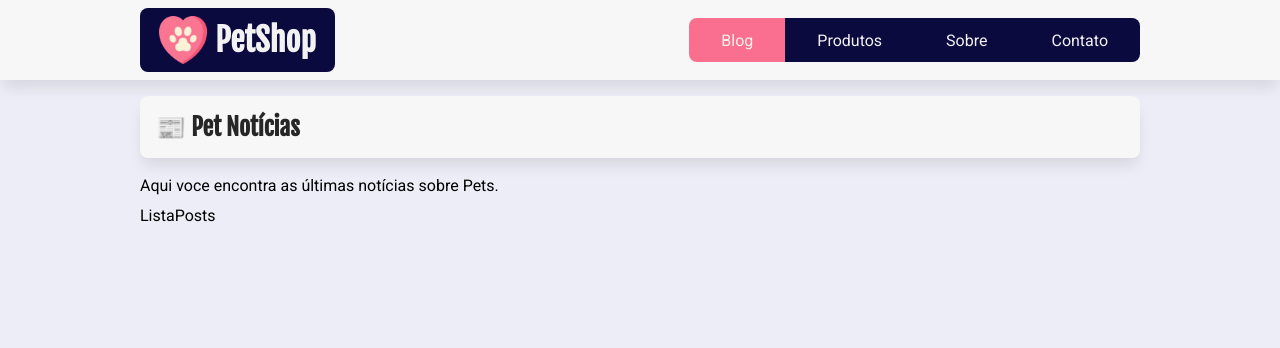
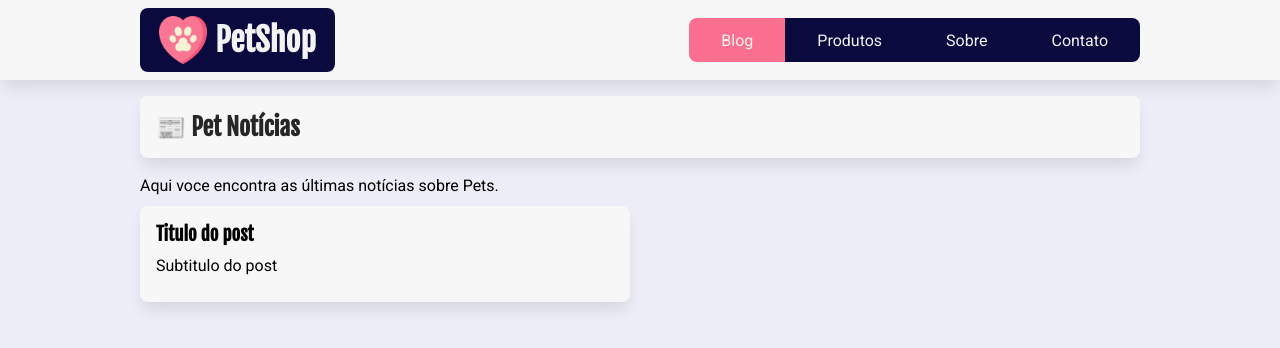
Before and after one commit to kellysabioni/petshop, a Next.js app: page / in a window 1280 px wide. Shown: the top 348 px of the page. Built offline with nearby package versions, Linux system fonts and the light colour scheme.

Commit message:
Aplica estilo em ListaPosts

```diff
--- a/src/components/ListaPosts.tsx
+++ b/src/components/ListaPosts.tsx
@@ -1,4 +1,11 @@
 // src/components/ListaPosts.tsx
+import styles from "./ListaPosts.module.css";
+
 export default function ListaPosts() {
-  return <div>ListaPosts</div>;
+  return <div className={styles.posts} >
+    <article>
+        <h3>Titulo do post</h3>
+        <p>Subtitulo do post</p>
+    </article>
+  </div>;
 }
```
